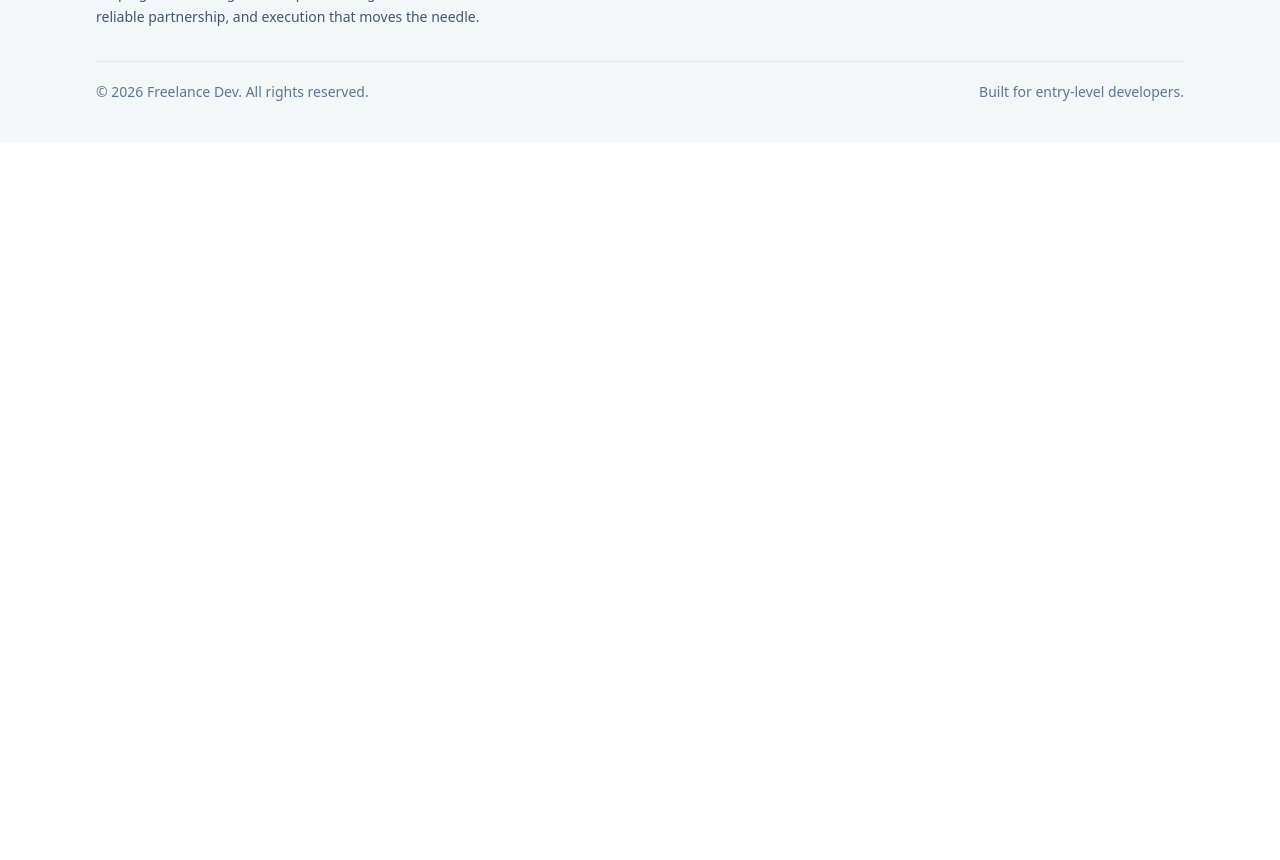
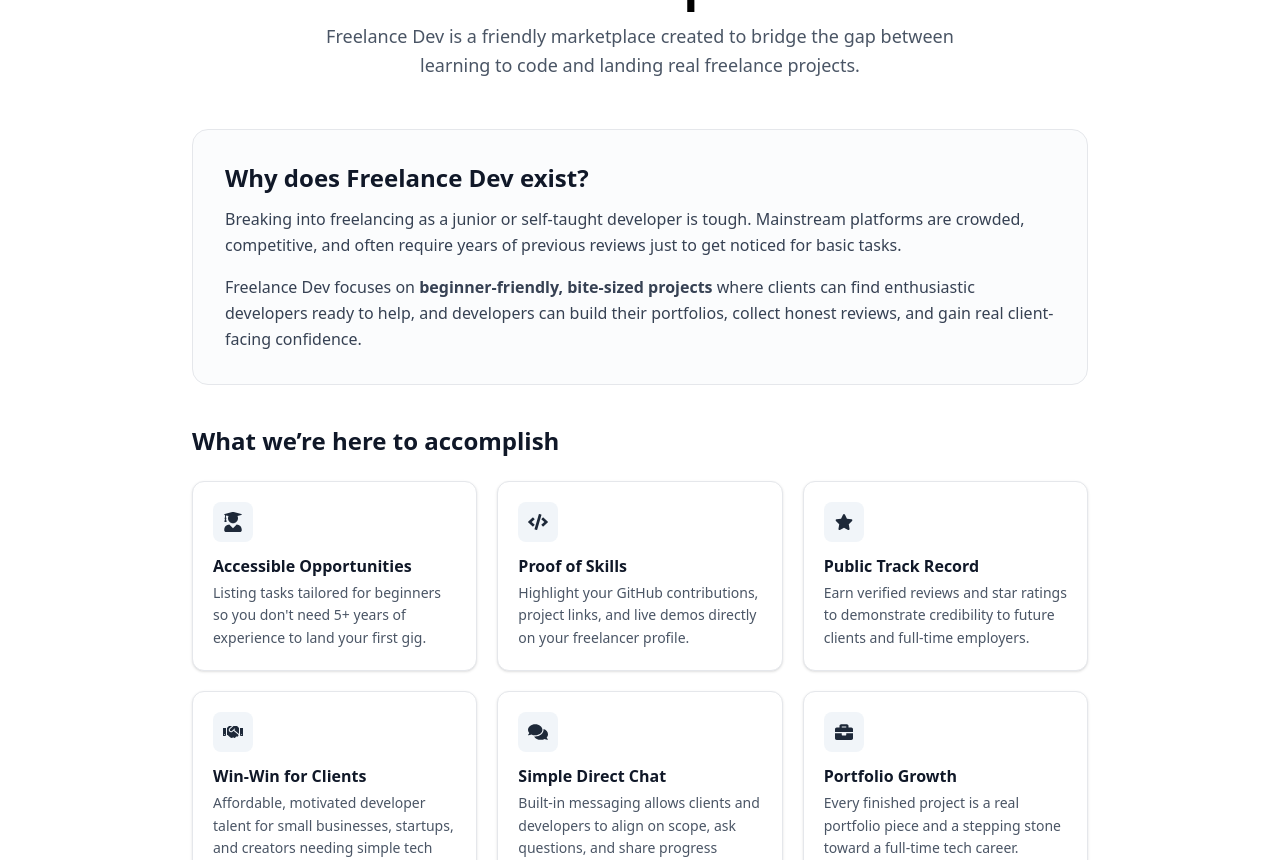
Before and after one commit to Hairum-Qureshi/freelance-dev, a React (Vite) app in the folder apps/frontend/: page /about in a window 1280 px wide. Shown: the part 240-1100 px from the top of the page. Before the commit the page ends 800 px from the top, so only its background shows below. Built offline with nearby package versions, Linux system fonts and the light colour scheme; no server answers.

Commit message:
styled about page

```diff
--- a/apps/frontend/src/pages/About.tsx
+++ b/apps/frontend/src/pages/About.tsx
@@ -1,3 +1,203 @@
+import { Link } from "react-router-dom";
+import {
+	FaCode,
+	FaBriefcase,
+	FaUserGraduate,
+	FaHandshake,
+	FaComments,
+	FaStar
+} from "react-icons/fa";
+
 export default function About() {
-	return <div>About</div>;
+	return (
+		<div className="min-h-screen bg-white px-4 py-12 sm:px-6 lg:px-8">
+			<div className="mx-auto max-w-4xl">
+				{/* Hero Header */}
+				<div className="text-center mb-12">
+					<span className="inline-block px-3 py-1 text-xs font-semibold uppercase tracking-wider bg-slate-100 text-gray-700 rounded-full mb-3">
+						Our Mission
+					</span>
+					<h1 className="text-3xl sm:text-5xl font-bold text-black tracking-tight">
+						Built for early-career developers to get real-world experience.
+					</h1>
+					<p className="mt-4 text-base sm:text-lg text-gray-600 max-w-2xl mx-auto leading-relaxed">
+						Freelance Dev is a friendly marketplace created to bridge the gap
+						between learning to code and landing real freelance projects.
+					</p>
+				</div>
+
+				{/* The Purpose / Problem Section */}
+				<div className="rounded-2xl border border-gray-200 bg-slate-50/60 p-6 sm:p-8 mb-10">
+					<h2 className="text-xl sm:text-2xl font-bold text-gray-900 mb-3">
+						Why does Freelance Dev exist?
+					</h2>
+					<p className="text-gray-700 leading-relaxed text-sm sm:text-base mb-4">
+						Breaking into freelancing as a junior or self-taught developer is
+						tough. Mainstream platforms are crowded, competitive, and often
+						require years of previous reviews just to get noticed for basic
+						tasks.
+					</p>
+					<p className="text-gray-700 leading-relaxed text-sm sm:text-base">
+						Freelance Dev focuses on{" "}
+						<strong>beginner-friendly, bite-sized projects</strong> where
+						clients can find enthusiastic developers ready to help, and
+						developers can build their portfolios, collect honest reviews, and
+						gain real client-facing confidence.
+					</p>
+				</div>
+
+				{/* What We Hope to Accomplish (Pillars) */}
+				<div className="mb-12">
+					<h2 className="text-xl sm:text-2xl font-bold text-gray-900 mb-6 text-center sm:text-left">
+						What we’re here to accomplish
+					</h2>
+					<div className="grid gap-5 sm:grid-cols-2 lg:grid-cols-3">
+						<div className="rounded-xl border border-gray-200 bg-white p-5 shadow-sm hover:border-gray-300 transition">
+							<div className="w-10 h-10 rounded-lg bg-slate-100 flex items-center justify-center text-gray-800 mb-3">
+								<FaUserGraduate size={20} />
+							</div>
+							<h3 className="font-semibold text-gray-900 mb-1">
+								Accessible Opportunities
+							</h3>
+							<p className="text-sm text-gray-600 leading-relaxed">
+								Listing tasks tailored for beginners so you don't need 5+ years
+								of experience to land your first gig.
+							</p>
+						</div>
+
+						<div className="rounded-xl border border-gray-200 bg-white p-5 shadow-sm hover:border-gray-300 transition">
+							<div className="w-10 h-10 rounded-lg bg-slate-100 flex items-center justify-center text-gray-800 mb-3">
+								<FaCode size={20} />
+							</div>
+							<h3 className="font-semibold text-gray-900 mb-1">
+								Proof of Skills
+							</h3>
+							<p className="text-sm text-gray-600 leading-relaxed">
+								Highlight your GitHub contributions, project links, and live
+								demos directly on your freelancer profile.
+							</p>
+						</div>
+
+						<div className="rounded-xl border border-gray-200 bg-white p-5 shadow-sm hover:border-gray-300 transition">
+							<div className="w-10 h-10 rounded-lg bg-slate-100 flex items-center justify-center text-gray-800 mb-3">
+								<FaStar size={18} />
+							</div>
+							<h3 className="font-semibold text-gray-900 mb-1">
+								Public Track Record
+							</h3>
+							<p className="text-sm text-gray-600 leading-relaxed">
+								Earn verified reviews and star ratings to demonstrate
+								credibility to future clients and full-time employers.
+							</p>
+						</div>
+
+						<div className="rounded-xl border border-gray-200 bg-white p-5 shadow-sm hover:border-gray-300 transition">
+							<div className="w-10 h-10 rounded-lg bg-slate-100 flex items-center justify-center text-gray-800 mb-3">
+								<FaHandshake size={20} />
+							</div>
+							<h3 className="font-semibold text-gray-900 mb-1">
+								Win-Win for Clients
+							</h3>
+							<p className="text-sm text-gray-600 leading-relaxed">
+								Affordable, motivated developer talent for small businesses,
+								startups, and creators needing simple tech help.
+							</p>
+						</div>
+
+						<div className="rounded-xl border border-gray-200 bg-white p-5 shadow-sm hover:border-gray-300 transition">
+							<div className="w-10 h-10 rounded-lg bg-slate-100 flex items-center justify-center text-gray-800 mb-3">
+								<FaComments size={20} />
+							</div>
+							<h3 className="font-semibold text-gray-900 mb-1">
+								Simple Direct Chat
+							</h3>
+							<p className="text-sm text-gray-600 leading-relaxed">
+								Built-in messaging allows clients and developers to align on
+								scope, ask questions, and share progress quickly.
+							</p>
+						</div>
+
+						<div className="rounded-xl border border-gray-200 bg-white p-5 shadow-sm hover:border-gray-300 transition">
+							<div className="w-10 h-10 rounded-lg bg-slate-100 flex items-center justify-center text-gray-800 mb-3">
+								<FaBriefcase size={18} />
+							</div>
+							<h3 className="font-semibold text-gray-900 mb-1">
+								Portfolio Growth
+							</h3>
+							<p className="text-sm text-gray-600 leading-relaxed">
+								Every finished project is a real portfolio piece and a stepping
+								stone toward a full-time tech career.
+							</p>
+						</div>
+					</div>
+				</div>
+
+				{/* How It Works */}
+				<div className="rounded-2xl border border-gray-200 bg-white p-6 sm:p-8 mb-12 shadow-sm">
+					<h2 className="text-xl sm:text-2xl font-bold text-gray-900 mb-6">
+						How it works
+					</h2>
+					<div className="grid gap-6 sm:grid-cols-3">
+						<div className="space-y-2">
+							<span className="flex h-8 w-8 items-center justify-center rounded-full bg-black text-sm font-bold text-white">
+								1
+							</span>
+							<h3 className="font-semibold text-gray-900">Post or Browse</h3>
+							<p className="text-sm text-gray-600 leading-relaxed">
+								Clients post accessible project briefs with clear deliverables.
+								Developers browse tasks that match their skill level.
+							</p>
+						</div>
+
+						<div className="space-y-2">
+							<span className="flex h-8 w-8 items-center justify-center rounded-full bg-black text-sm font-bold text-white">
+								2
+							</span>
+							<h3 className="font-semibold text-gray-900">Connect & Build</h3>
+							<p className="text-sm text-gray-600 leading-relaxed">
+								Submit proposals, discuss the details via inbox messaging, and
+								work together to deliver the project.
+							</p>
+						</div>
+
+						<div className="space-y-2">
+							<span className="flex h-8 w-8 items-center justify-center rounded-full bg-black text-sm font-bold text-white">
+								3
+							</span>
+							<h3 className="font-semibold text-gray-900">Review & Grow</h3>
+							<p className="text-sm text-gray-600 leading-relaxed">
+								Complete the job, receive your rating and client review, and add
+								the experience straight to your resume.
+							</p>
+						</div>
+					</div>
+				</div>
+
+				{/* Call to action */}
+				<div className="rounded-2xl bg-black text-white p-8 text-center sm:p-10">
+					<h2 className="text-2xl sm:text-3xl font-bold mb-3">
+						Ready to get started?
+					</h2>
+					<p className="text-gray-300 text-sm sm:text-base max-w-xl mx-auto mb-6">
+						Whether you're hiring for your next idea or looking to take on your
+						very first client project, we'd love to have you.
+					</p>
+					<div className="flex flex-col sm:flex-row items-center justify-center gap-3">
+						<Link
+							to="/join"
+							className="w-full sm:w-auto px-6 py-3 rounded-xl bg-white text-black font-semibold text-sm hover:bg-gray-100 transition"
+						>
+							Join Freelance Dev
+						</Link>
+						<Link
+							to="/listings"
+							className="w-full sm:w-auto px-6 py-3 rounded-xl border border-gray-700 text-white font-semibold text-sm hover:bg-gray-900 transition"
+						>
+							Explore Listings
+						</Link>
+					</div>
+				</div>
+			</div>
+		</div>
+	);
 }
```
